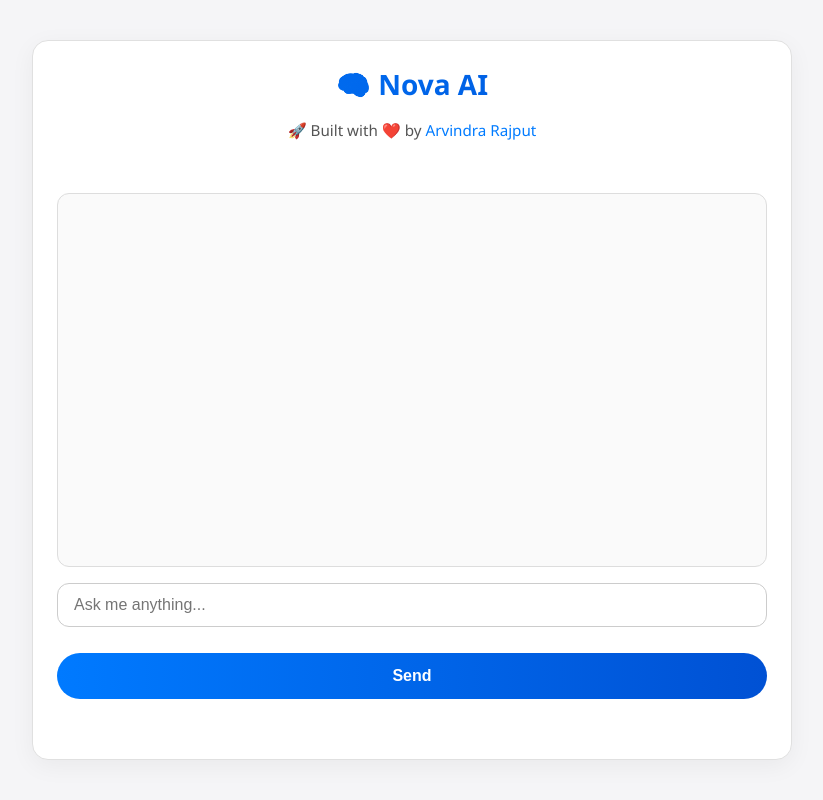
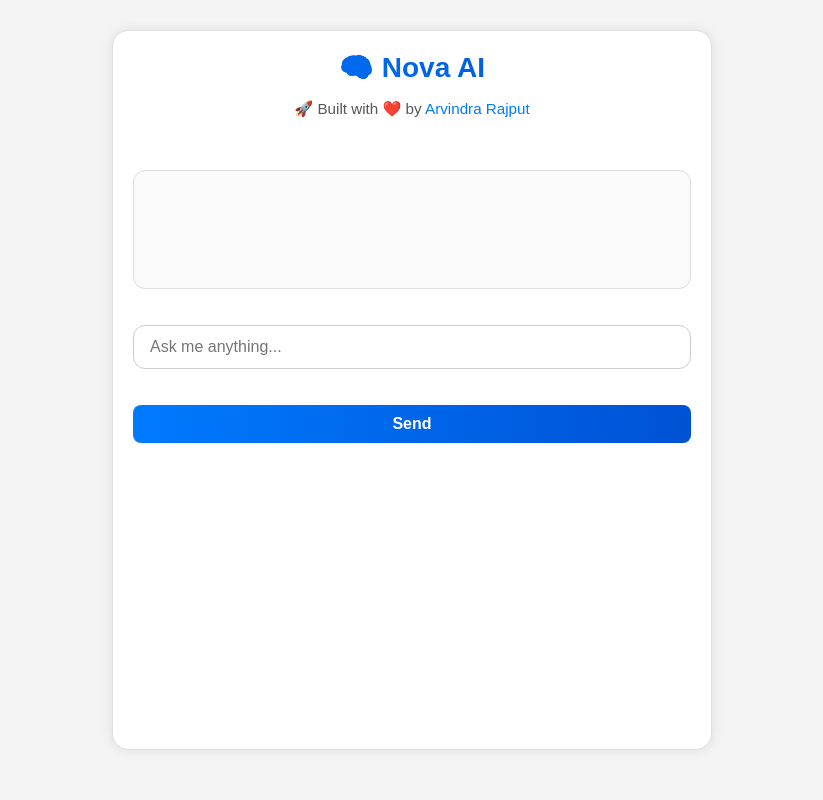
Before and after one commit to arvindra78/nova-ai, a Flask app: page / in a window 1280 px wide. Shown: the whole page, without its empty margins (228-1051 px from the left). Run offline with Flask 3, Linux system fonts and the light colour scheme; some libraries are stand-ins or nearby versions.

Commit message:
Update index.html

```diff
--- a/templates/index.html
+++ b/templates/index.html
@@ -8,7 +8,65 @@
 
   <!-- 🔥 Google AdSense Auto Ads -->
   <script async src="https://pagead2.googlesyndication.com/pagead/js/adsbygoogle.js?client=ca-pub-1830051360409760"
-     crossorigin="anonymous"></script>
+    crossorigin="anonymous"></script>
+
+  <style>
+    html, body {
+      margin: 0;
+      padding: 0;
+      height: 100%;
+      overflow-x: hidden;
+      font-family: sans-serif;
+      background: #f4f4f4;
+    }
+
+    .main-wrapper {
+      display: flex;
+      justify-content: center;
+      align-items: flex-start;
+      min-height: 100vh;
+      padding: 30px 15px;
+    }
+
+    .chat-container {
+      width: 100%;
+      max-width: 600px;
+      background: #fff;
+      padding: 20px;
+      border-radius: 16px;
+      box-shadow: 0 0 12px rgba(0, 0, 0, 0.1);
+    }
+
+    #chat-box {
+      max-height: 400px;
+      overflow-y: auto;
+      margin-bottom: 10px;
+    }
+
+    input[type="text"] {
+      width: 100%;
+      padding: 10px;
+      margin-top: 10px;
+      margin-bottom: 10px;
+      font-size: 1rem;
+      border-radius: 8px;
+      border: 1px solid #ccc;
+    }
+
+    button {
+      padding: 10px 20px;
+      font-size: 1rem;
+      border: none;
+      border-radius: 8px;
+      background-color: #007bff;
+      color: white;
+      cursor: pointer;
+    }
+
+    button:hover {
+      background-color: #0056b3;
+    }
+  </style>
 </head>
 
 <body>
@@ -30,7 +88,7 @@
       <button onclick="sendMessage()">Send</button>
 
       <!-- 💸 Adsterra Banner Below Chat -->
-      <div style="text-align: center; margin-top: 20px;">
+      <div style="text-align: center; margin-top: 20px; min-height: 250px;">
         <script type="text/javascript">
           atOptions = {
             'key': '4a7874126c1fbbe640e4d51fc61d5fe6',
@@ -42,8 +100,8 @@
         </script>
         <script type="text/javascript" src="//www.highperformanceformat.com/4a7874126c1fbbe640e4d51fc61d5fe6/invoke.js"></script>
       </div>
-    </div> <!-- ✅ Closing .chat-container -->
-  </div> <!-- ✅ Closing .main-wrapper -->
+    </div>
+  </div>
 
   <script>
     async function sendMessage() {
```
